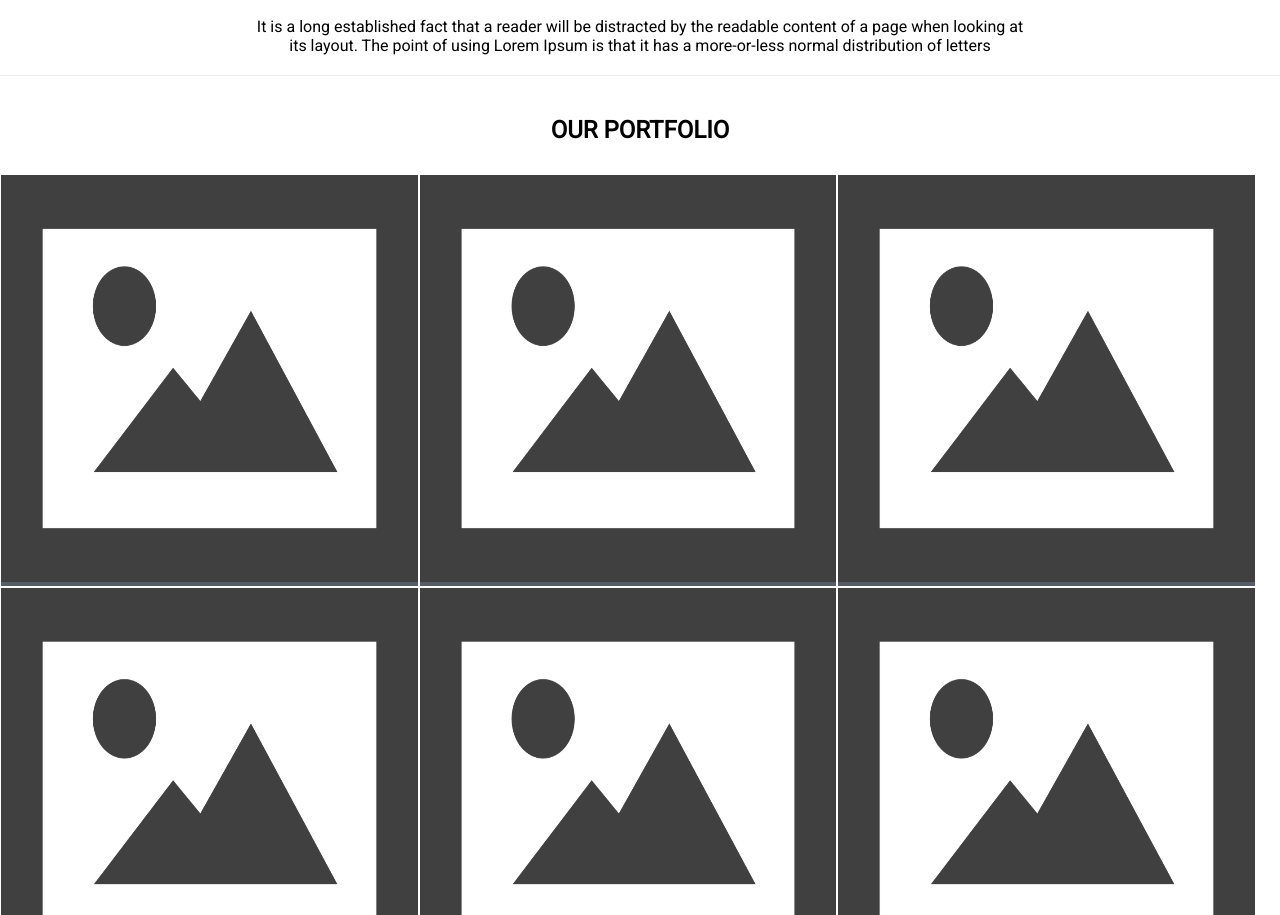
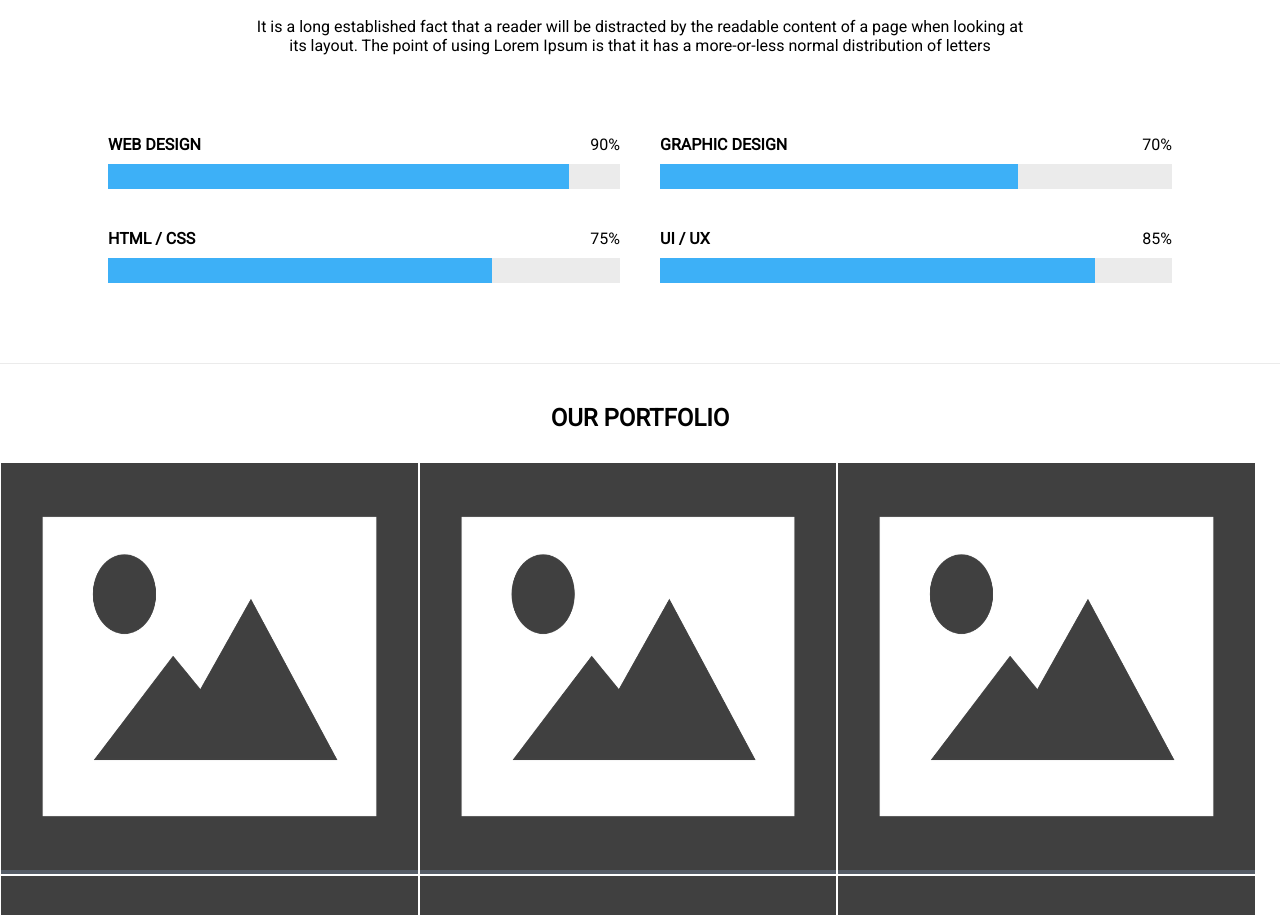
Before and after one commit to saravanan-mohan/webmerchant, a website: page index.html in a window 1280 px wide. Shown: the part 1425-2340 px from the top of the page. Drawn offline with Linux system fonts and the light colour scheme.

Commit message:
progress bar changes

```diff
--- a/index.html
+++ b/index.html
@@ -176,6 +176,62 @@
                     <p>
                         It is a long established fact that a reader will be distracted by the readable content of a page when looking at its layout. The point of using Lorem Ipsum is that it has a more-or-less normal distribution of letters
                     </p>
+                </div>
+                <div class='flat-progress'>
+                    <ul>
+                        <li>
+                            <div class='progress-title-container'>
+                                <div class='progress-title'>
+                                    WEB DESIGN
+                                </div>
+                                <div class='progress-title-value'>
+                                    90%
+                                </div>
+                            </div>
+                            <div class='progress-outer'>
+                                <div class='progress-value' style='width: 90%'></div>
+                            </div>
+                        </li>
+                        <li>
+                            <div class='progress-title-container'>
+                                <div class='progress-title'>
+                                    GRAPHIC DESIGN
+                                </div>
+                                <div class='progress-title-value'>
+                                    70%
+                                </div>
+                            </div>
+                            <div class='progress-outer'>
+                                <div class='progress-value' style='width: 70%'></div>
+                            </div>
+                        </li>
+                        <li>
+                            <div class='progress-title-container'>
+                                <div class='progress-title'>
+                                    HTML / CSS
+                                </div>
+                                <div class='progress-title-value'>
+                                    75%
+                                </div>
+                            </div>
+                            <div class='progress-outer'>
+                                <div class='progress-value' style='width: 75%'></div>
+                            </div>
+                        </li>
+                        <li>
+                            <div class='progress-title-container'>
+                                <div class='progress-title'>
+                                    UI / UX
+                                </div>
+                                <div class='progress-title-value'>
+                                    85%
+                                </div>
+                            </div>
+                            <div class='progress-outer'>
+                                <div class='progress-value' style='width: 85%'></div>
+                            </div>
+                        </li>
+                    </ul>
                 </div>
             </div>
         </section>
--- a/scss/home.scss
+++ b/scss/home.scss
@@ -266,6 +266,51 @@ header {
     .section-separator {
         height: 25px;
         background-color: #EBEBEB;
+    }
+
+    .flat-progress {
+        margin: 50px 0;
+
+        ul {
+            display: flex;
+            flex-wrap: wrap;
+            justify-content: center;
+
+            li {
+                width: 40%;
+                margin: 20px;
+
+                .progress-title-container {
+                    margin-bottom: 10px;
+                    display: flex;
+                    justify-content: space-between;
+
+                    .progress-title {
+                        text-transform: capitalize;
+                        font-weight: bold;
+                    }
+                }
+
+                .progress-outer {
+                    background-color: #EBEBEB;
+
+                    .progress-value {
+                        height: 25px;
+                        background-color: #3db0f7;
+                    }
+                }
+            }
+        }
+    }
+
+    @media only screen and (max-width: 768px) {
+        .flat-progress {
+            ul {
+                li {
+                    margin: 15px;
+                }
+            }
+        }
     }
 }
 
```
Also changed, not shown: dist/home.css, 1 other file.
